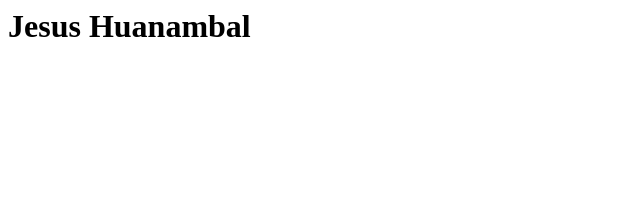
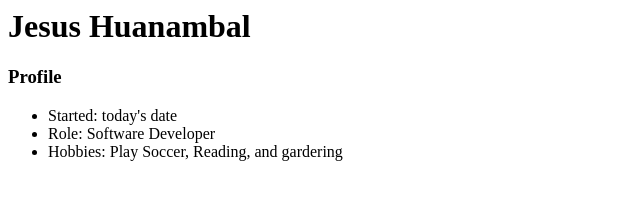
Before and after one commit to Jechu23/Jechu23.github.io.-, a plain HTML site: page index.html in a window 1280 px wide. Shown: the whole page, without its empty margins (0-640 px from the left). Drawn offline with Linux system fonts and the light colour scheme.

Commit message:
Update my profile

```diff
--- a/index.html
+++ b/index.html
@@ -1 +1,7 @@
 <h1> Jesus Huanambal</h1>
+<h3>Profile</h3>
+<ul>
+    <li>Started: today's date</li>
+    <li>Role: Software Developer</li>
+    <li>Hobbies: Play Soccer, Reading, and gardering</li>
+</ul>
```
